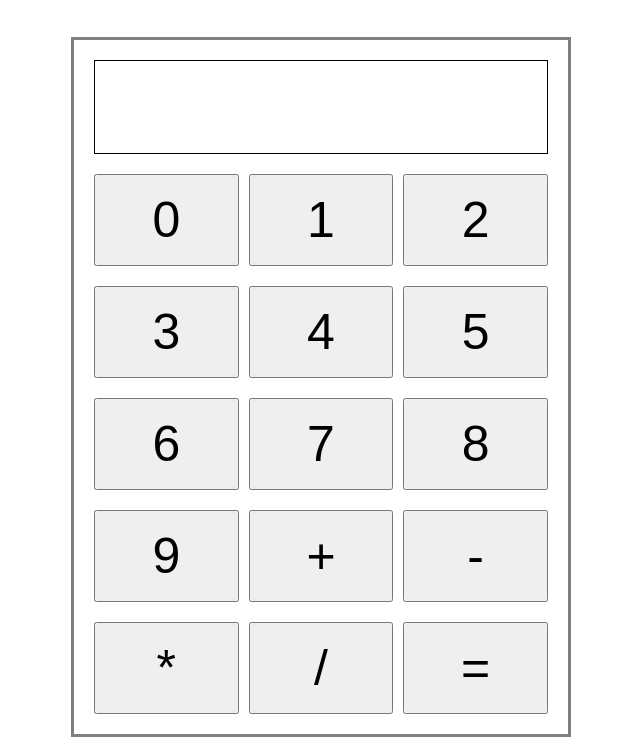
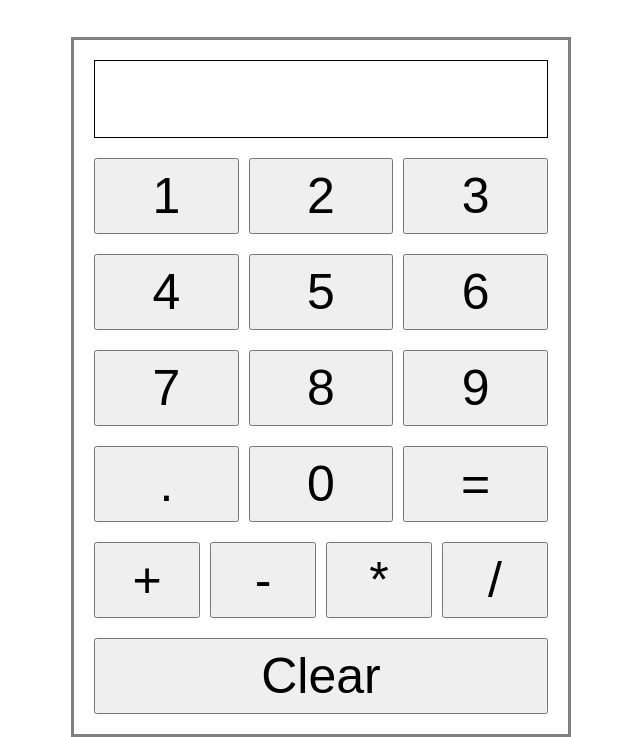
Before and after one commit to alextalijan/calculator, a plain HTML site: page index.html in a window 1280 px wide. Shown: the part 101-838 px from the top of the page, without its empty margins (319-959 px from the left). Drawn offline with Linux system fonts and the light colour scheme.

Commit message:
feat: add button "clear" and rearrange all buttons

```diff
--- a/index.html
+++ b/index.html
@@ -11,29 +11,35 @@
     <div class="calculator">
       <div class="display"></div>
       <div class="row">
-        <button>0</button>
         <button>1</button>
         <button>2</button>
+        <button>3</button>
       </div>
       <div class="row">
-        <button>3</button>
         <button>4</button>
         <button>5</button>
+        <button>6</button>
       </div>
       <div class="row">
-        <button>6</button>
         <button>7</button>
         <button>8</button>
+        <button>9</button>
       </div>
       <div class="row">
-        <button>9</button>
+        <button>.</button>
+        <button>0</button>
+        <button>=</button>
+      </div>
+      <div class="row">
         <button>+</button>
         <button>-</button>
+        <button>*</button>
+        <button>/</button>
       </div>
       <div class="row">
-        <button>*</button>
-        <button>/</button>
-        <button>=</button>
+        <button>Clear</button>
+      </div>
     </div>
+
   </body>
 </html>
```
